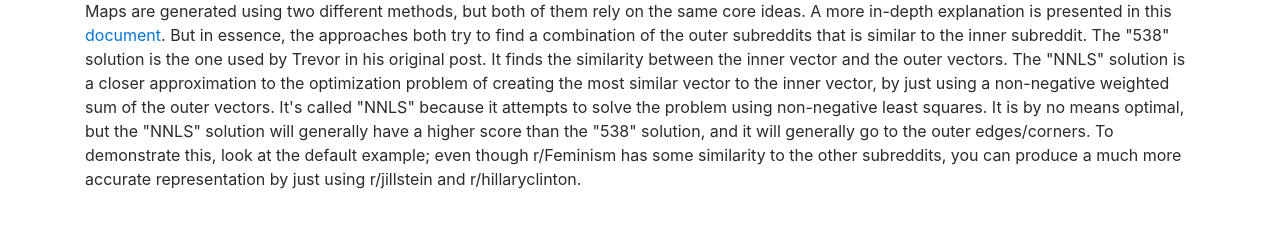
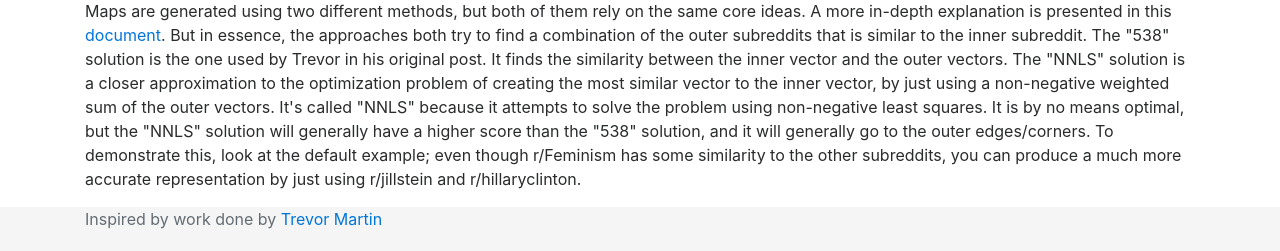
Before and after one commit to RedditLSA/website, a Django app: page /about/ in a window 1280 px wide. Shown: the part 711-962 px from the top of the page. Before the commit the page ends 900 px from the top, so only its background shows below. Run offline with Django 3.2, Linux system fonts and the light colour scheme; some libraries are stand-ins or nearby versions.

Commit message:
added shoutout to Trevor

```diff
--- a/redditlsa/templates/base.html
+++ b/redditlsa/templates/base.html
@@ -27,6 +27,15 @@
             crossorigin="anonymous"></script>
     <script src="https://cdnjs.cloudflare.com/ajax/libs/select2/4.0.3/js/select2.full.js"></script>
     {% block head %}{% endblock %}
+    <style>
+        .footer {
+            background-color: #f5f5f5;
+        }
+
+        .footer .container {
+            padding-bottom: 20px;
+        }
+    </style>
 </head>
 <body>
 <nav class="navbar navbar-toggleable-md navbar-inverse bg-primary">
@@ -34,7 +43,9 @@
             aria-controls="navbarText" aria-expanded="false" aria-label="Toggle navigation">
         <span class="navbar-toggler-icon"></span>
     </button>
-    <a class="navbar-brand" href="{% url 'map' %}?insubs=Feminism&insubs=politics&insubs=altright&insubs=antivax&outsubs=hillaryclinton&outsubs=SandersForPresident&outsubs=The_Donald&outsubs=GaryJohnson&outsubs=jillstein&method=optimal">Reddit LSA</a>
+    <a class="navbar-brand"
+       href="{% url 'map' %}?insubs=Feminism&insubs=politics&insubs=altright&insubs=antivax&outsubs=hillaryclinton&outsubs=SandersForPresident&outsubs=The_Donald&outsubs=GaryJohnson&outsubs=jillstein&method=optimal">Reddit
+        LSA</a>
     <div class="collapse navbar-collapse" id="navbarText">
         <ul class="navbar-nav mr-auto">
             <li class="nav-item">
@@ -57,5 +68,11 @@
     {% block content %}{% endblock %}
 </div>
 
+<footer class="footer">
+    <div class="container">
+        <span class="text-muted">Inspired by work done by <a href="http://www.trevormmartin.com">Trevor Martin</a></span>
+    </div>
+</footer>
+
 </body>
 </html>
--- a/redditlsa/views.py
+++ b/redditlsa/views.py
@@ -22,7 +22,7 @@
 
 
 # Only want to load the data once on the server
-# Couldn't find a good way to do this at server start-up, so stuck with this for now
+# Couldn't find a good way to do this at server start-up, so stuck with this
 def run_once(f):
     def wrapper():
         if not wrapper.has_run:
```
Also changed, not shown: README.md.
